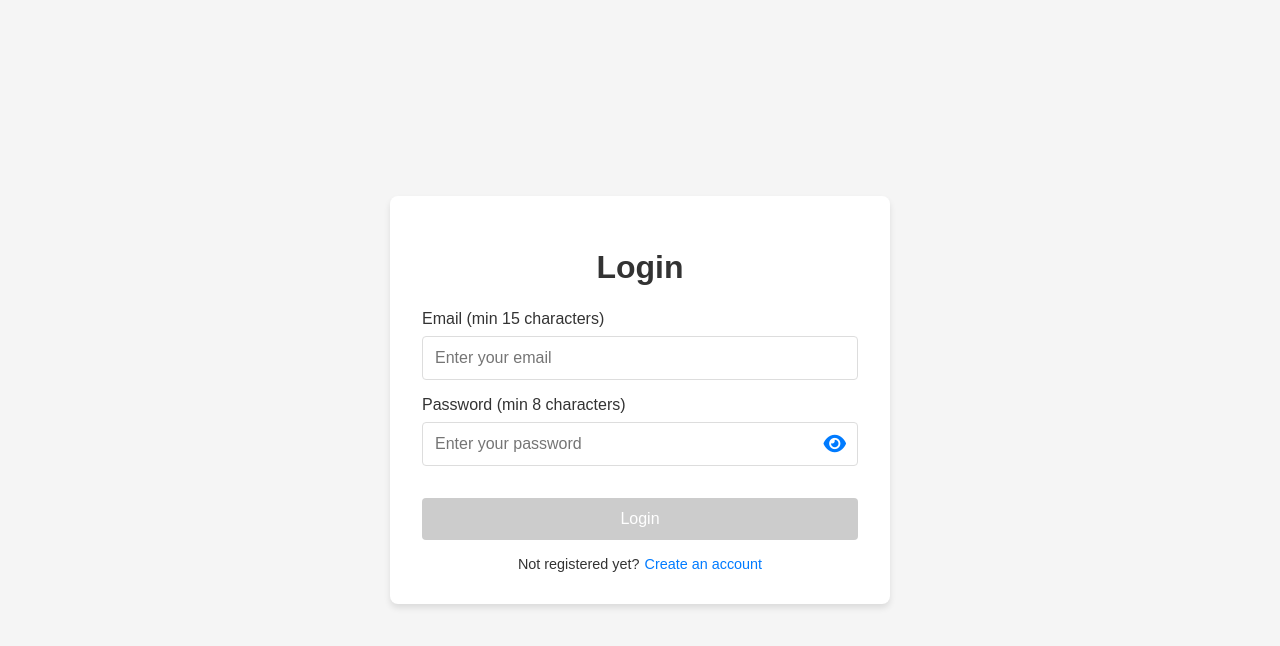
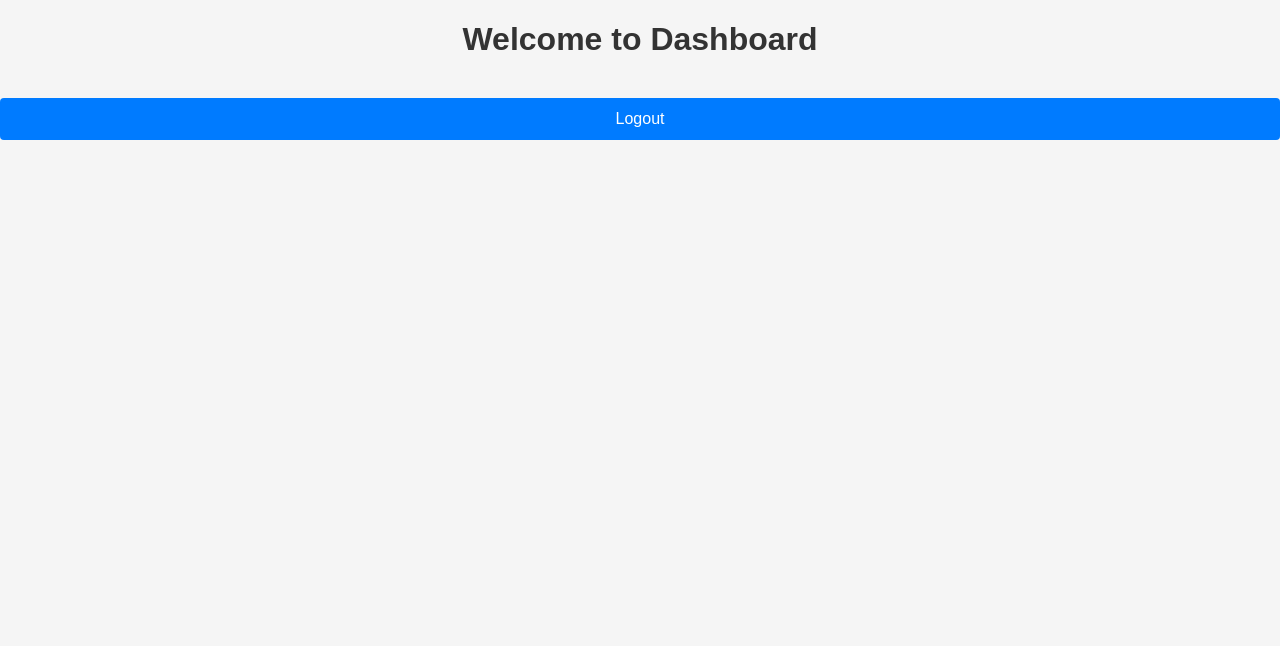
Before and after one commit to Kuanysh-kst/Website-frontend, a Vue app: page /dashboard in a window 1280 px wide. Before the commit this address led to /login. Shown: the top 646 px of the page. Built offline with nearby package versions, Linux system fonts and the light colour scheme; no server answers; sample sign-in values are in the browser's storage.

Commit message:
change to dashboard
Signed-off-by: Kyanysh <kuanysh4646@gmail.com>

```diff
--- a/src/router/index.js
+++ b/src/router/index.js
@@ -3,6 +3,10 @@ import LoginView from '../views/LoginView.vue'
 import jwtDecode from 'jwt-decode';
 
 const routes = [
+  {
+    path: '/',
+    redirect: '/dashboard' // Перенаправление на страницу входа
+  },
   {
     path: '/login',
     name: 'login',
@@ -22,9 +26,9 @@ const routes = [
     meta: { requiresAuth: true }
   },
   {
-    path: '/hello',
-    name: 'hello',
-    component: () => import('@/views/HelloView.vue'),
+    path: '/dashboard',
+    name: 'dashboard',
+    component: () => import('@/views/DashboardView.vue'),
     meta: { requiresAuth: true }
   },
   {
--- a/src/views/LoginView.vue
+++ b/src/views/LoginView.vue
@@ -130,7 +130,7 @@ export default {
         localStorage.setItem('refresh_token', response.data.refresh_token);
 
         // Перенаправляем на защищенную страницу
-        this.$router.push("/hello");
+        this.$router.push("/dashboard");
       } catch (error) {
         this.failedAttempts++;
 
```
Also changed, not shown: src/views/DashboardView.vue (renamed from src/views/HelloView.vue).
